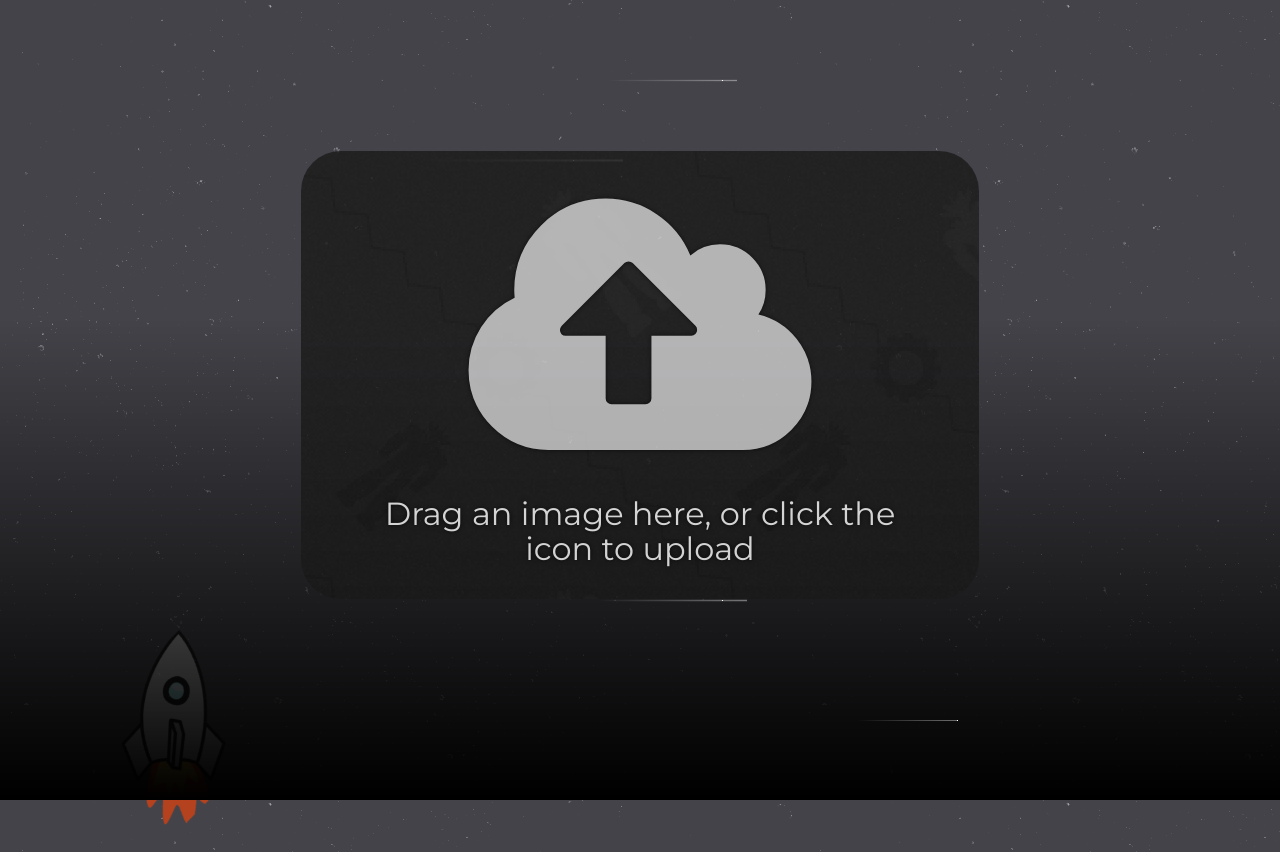
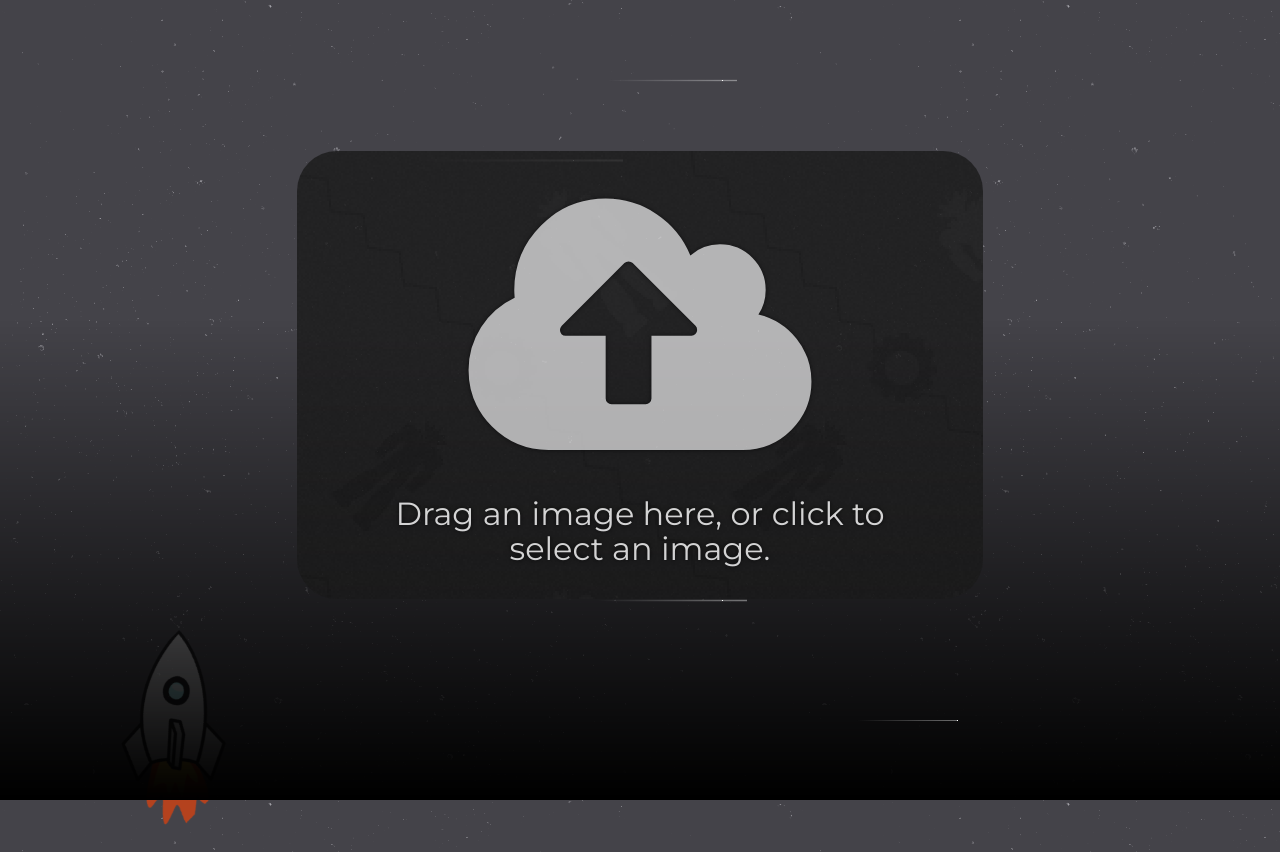
Before and after one commit to simon--poole/upload, a website: page src/assets/index.html in a window 1280 px wide. Drawn offline with nearby package versions, Linux system fonts and the light colour scheme.

Commit message:
Rewording

```diff
--- a/src/assets/index.html
+++ b/src/assets/index.html
@@ -21,7 +21,7 @@
 			<input type="file" id="files" class="input-button"/>
 			<div class="container-fluid text-center">
 					<span class="fa fa-cloud-upload fa-5x upload-icon"></span>
-					<h2 class="upload-label">Drag an image here, or click the icon to upload</h2>
+					<h2 class="upload-label">Drag an image here, or click to select an image.</h2>
 			</div>
 		</form>
 	</div>
```
